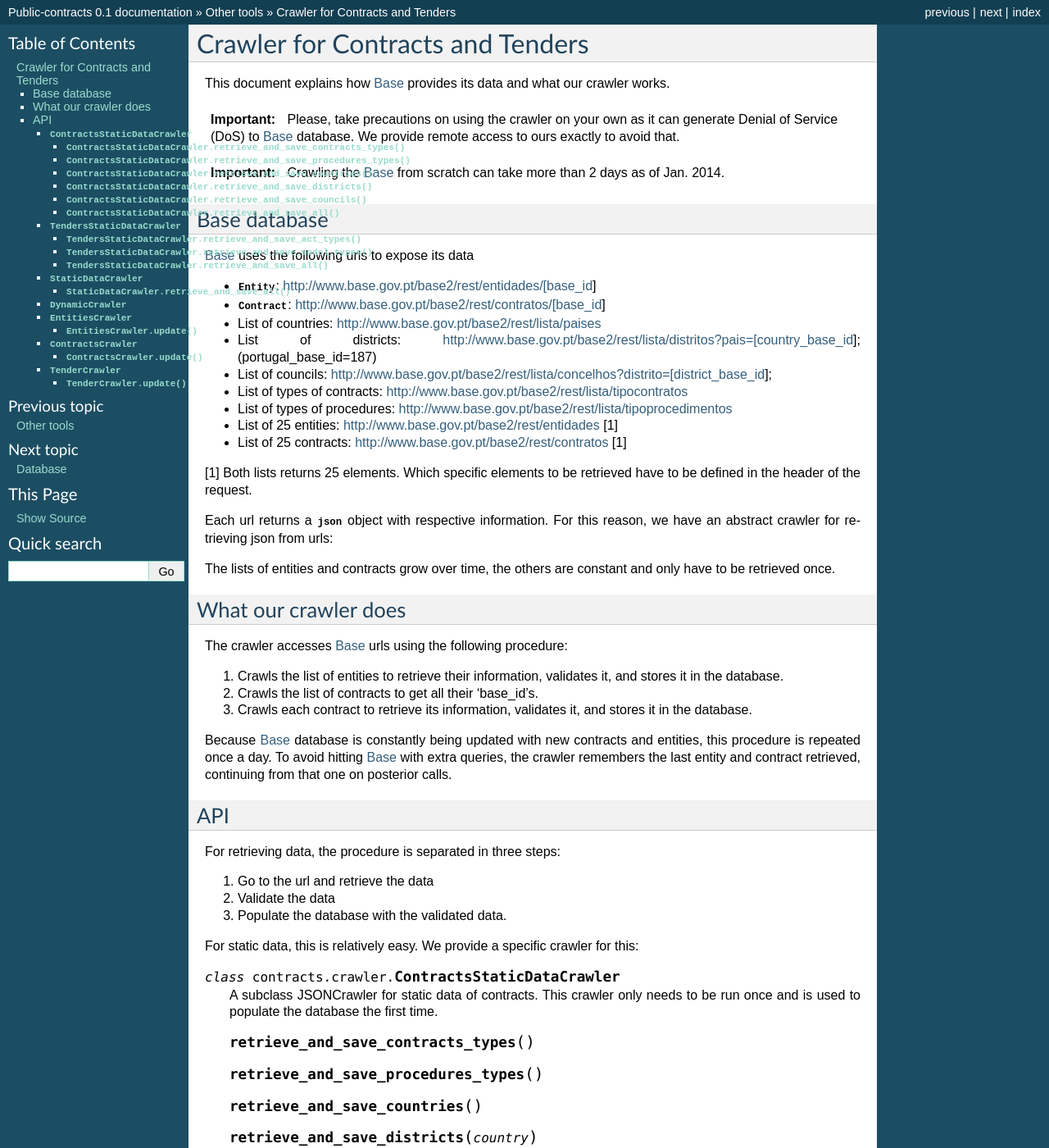
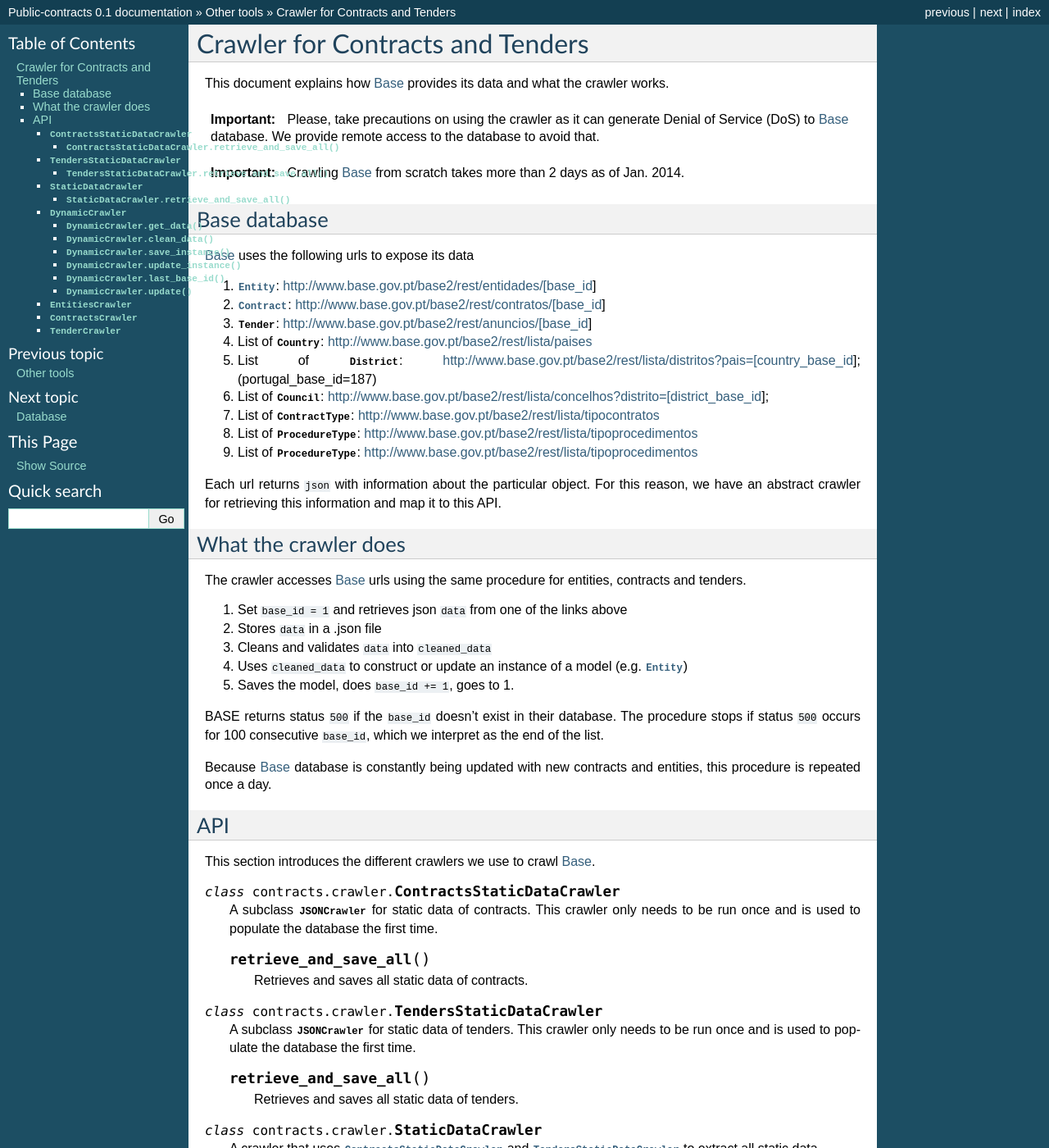
Before and after one commit to jorgecarleitao/public-contracts, a Sphinx documentation site: the page built from docs/tools/crawler.rst, in a window 1280 px wide and 1400 px high. Shown: the whole window at 82% size. Built offline with Sphinx 7.4.7, drawn with Linux system fonts in a browser that asks for light colours; some of the changed text lies outside the part shown.

Commit message:
Updated docs with latest version of the contracts crawler.

```diff
--- a/docs/tools/crawler.rst
+++ b/docs/tools/crawler.rst
@@ -6,55 +6,56 @@
 .. _Base: http://www.base.gov.pt/base2
 .. _requests: http://docs.python-requests.org/en/latest/
 
-This document explains how Base_ provides its data and what our crawler works.
+This document explains how Base_ provides its data and what the crawler works.
 
 .. important::
-    Please, take precautions on using the crawler on your own as it can generate Denial of
-    Service (DoS) to Base_ database. We provide remote access to ours exactly to avoid that.
+    Please, take precautions on using the crawler as it can generate Denial of
+    Service (DoS) to Base_ database. We provide remote access to the database to avoid that.
 
 .. important::
-    Crawling the Base_ from scratch can take more than 2 days as of Jan. 2014.
+    Crawling Base_ from scratch takes more than 2 days as of Jan. 2014.
 
 Base database
 -------------
 
 Base_ uses the following urls to expose its data
 
-- :class:`~models.Entity`: http://www.base.gov.pt/base2/rest/entidades/[base_id]
-- :class:`~models.Contract`: http://www.base.gov.pt/base2/rest/contratos/[base_id]
-- List of countries: http://www.base.gov.pt/base2/rest/lista/paises
-- List of districts: http://www.base.gov.pt/base2/rest/lista/distritos?pais=[country_base_id]; (portugal_base_id=187)
-- List of councils: http://www.base.gov.pt/base2/rest/lista/concelhos?distrito=[district_base_id];
-- List of types of contracts: http://www.base.gov.pt/base2/rest/lista/tipocontratos
-- List of types of procedures: http://www.base.gov.pt/base2/rest/lista/tipoprocedimentos
-- List of 25 entities: http://www.base.gov.pt/base2/rest/entidades [1]
-- List of 25 contracts: http://www.base.gov.pt/base2/rest/contratos [1]
+1. :class:`~contracts.models.Entity`: http://www.base.gov.pt/base2/rest/entidades/[base_id]
+2. :class:`~contracts.models.Contract`: http://www.base.gov.pt/base2/rest/contratos/[base_id]
+3. :class:`~contracts.models.Tender`: http://www.base.gov.pt/base2/rest/anuncios/[base_id]
+4. List of :class:`~contracts.models.Country`: http://www.base.gov.pt/base2/rest/lista/paises
+5. List of :class:`~contracts.models.District`: http://www.base.gov.pt/base2/rest/lista/distritos?pais=[country_base_id]; (portugal_base_id=187)
+6. List of :class:`~contracts.models.Council`: http://www.base.gov.pt/base2/rest/lista/concelhos?distrito=[district_base_id];
+7. List of :class:`~contracts.models.ContractType`: http://www.base.gov.pt/base2/rest/lista/tipocontratos
+8. List of :class:`~contracts.models.ProcedureType`: http://www.base.gov.pt/base2/rest/lista/tipoprocedimentos
+9. List of :class:`~contracts.models.ProcedureType`: http://www.base.gov.pt/base2/rest/lista/tipoprocedimentos
 
-[1] Both lists returns 25 elements. Which specific elements to be retrieved have to be defined
-in the header of the request.
+Each url returns ``json`` with information about the particular object.
+For this reason, we have an abstract crawler for retrieving this information
+and map it to this API.
 
-Each url returns a :mod:`json` object with respective information. For this reason,
-we have an abstract crawler for retrieving json from urls:
-
-The lists of entities and contracts grow over time, the others are constant and only have to be retrieved once.
-
-What our crawler does
+What the crawler does
 ---------------------
 
-The crawler accesses Base_ urls using the following procedure:
+The crawler accesses Base_ urls using the same procedure for entities, contracts and tenders.
 
-1. Crawls the list of entities to retrieve their information, validates it, and stores it in the database.
-2. Crawls the list of contracts to get all their 'base_id's.
-3. Crawls each contract to retrieve its information, validates it, and stores it in the database.
+1. Set ``base_id = 1`` and retrieves json ``data`` from one of the links above
+2. Stores ``data`` in a .json file
+3. Cleans and validates ``data`` into ``cleaned_data``
+4. Uses ``cleaned_data`` to construct or update an instance of a model (e.g. :class:`~contracts.models.Entity`)
+5. Saves the model, does ``base_id += 1``, goes to 1.
+
+BASE returns status ``500`` if the ``base_id`` doesn't exist in their database.
+The procedure stops if status ``500`` occurs for 100 consecutive ``base_id``,
+which we interpret as the end of the list.
 
 Because Base_ database is constantly being updated with new contracts and entities,
 this procedure is repeated once a day.
-To avoid hitting Base_ with extra queries, the crawler remembers the last entity and contract retrieved,
-continuing from that one on posterior calls.
-
 
 API
 -----
+
+This section introduces the different crawlers we use to crawl Base_.
 
 .. class::AbstractCrawler
 
@@ -63,119 +64,158 @@
 
     .. method:: goToPage(url)
 
-        Returns the html of the url, using requests_.
+        Returns the content of the url, using requests_.
 
 .. class::JSONCrawler
 
-    A subclass of AbstractCrawler able to retrieve JSON content from an url.
-    It has one method:
+    A subclass of :class:`AbstractCrawler` to retrieve JSON content from an url.
+    It overwrites :meth:`~AbstractCrawler.goToPage`:
 
     .. method:: goToPage(url)
 
         Returns a dictionary corresponding to the json content of the url.
 
-For retrieving data, the procedure is separated in three steps:
-
-1. Go to the url and retrieve the data
-2. Validate the data
-3. Populate the database with the validated data.
-
-For static data, this is relatively easy. We provide a specific crawler for this:
-
 .. class:: ContractsStaticDataCrawler
 
-    A subclass JSONCrawler for static data of contracts. This crawler only needs to be run once and
+    A subclass :class:`JSONCrawler` for static data of contracts. This crawler only needs to be run once and
     is used to populate the database the first time.
 
-    .. method:: retrieve_and_save_contracts_types()
-    .. method:: retrieve_and_save_procedures_types()
-    .. method:: retrieve_and_save_countries()
-    .. method:: retrieve_and_save_districts(country)
-    .. method:: retrieve_and_save_councils(district)
-
-        Methods to retrieve specific static data.
-
-    .. method:: retrieve_and_save_all
+    .. method:: retrieve_and_save_all()
 
         Retrieves and saves all static data of contracts.
 
 
 .. class:: TendersStaticDataCrawler
 
-    A subclass JSONCrawler for static data of tenders. This crawler only needs to be run once and
+    A subclass :class:`JSONCrawler` for static data of tenders. This crawler only needs to be run once and
     is used to populate the database the first time.
-
-    .. method:: retrieve_and_save_act_types()
-    .. method:: retrieve_and_save_model_types()
-
-        Methods to retrieve specific static data.
 
     .. method:: retrieve_and_save_all()
 
         Retrieves and saves all static data of tenders.
 
+
 .. class:: StaticDataCrawler
 
-    A crawler that uses composite design pattern to just extract all static date (tenders and contracts).
+    A crawler that uses :class:`ContractsStaticDataCrawler` and :class:`TendersStaticDataCrawler`
+    to extract all static data.
 
     .. method:: retrieve_and_save_all()
 
         Retrieves and saves all static data.
 
-For dynamic data, and given the size of the database, the approach is more complex.
+Given the size of Base_ database, and since it is constantly being updated,
+contracts, entities and tenders, use the following approach:
 
 .. class:: DynamicCrawler
 
-    A subclass JSONCrawler (abstract) that conceptually uses a directory to store files with lists of 25 summaries.
+    An abstract subclass of :class:`JSONCrawler` that implements
+    the crawling procedure described in the previous section.
 
-    .. attribute:: data_directory = '../../data'
+    .. attribute:: object_directory = None
+
+        A string with the directory where the ``.json`` files are stored; to be overwritten.
+
+    .. attribute:: object_name = None
+
+        A string with the name of the object used to name the ``.json`` files; to be overwritten.
+
+    .. attribute:: object_url = None
+
+        The url used to retrieve data from BASE; to be overwritten.
+
+    .. attribute:: object_model = None
+
+        The model to be constructed from the retrieved data; to be overwritten.
+
+    .. method:: get_data(base_id, flush=False)
+
+        Returns data from :attr:`object_url` using ``base_id`` and
+        stores it in a ``file`` in :attr:`object_directory` under the name ``<object_name>_<base_id>.json``.
+
+        If ``file`` already exists and ``flush=False``, directly returns its content;
+        otherwise, retrieves the content in the url creates/updates the ``file``.
+
+    .. staticmethod:: clean_data(data)
+
+        Cleans ``data``, returning a ``cleaned_data`` dictionary with keys being fields
+        of the :attr:`object_model` and values being extracted from ``data``.
+
+        This method is not implemented and has to be overwritten for each object.
+
+    .. method:: save_instance(cleaned_data)
+
+        Saves or updates an instance of type :attr:`object_model`
+        using the dictionary ``cleaned_data``.
+
+        This method can be overwritten for
+        changing how the instance is saved.
+
+        Returns a tuple ``(instance, created)`` where ``created`` is ``True`` if the instance
+        was created (and not just updated).
+
+    .. method:: update_instance(base_id, flush=False)
+
+        Uses :meth:`get_data`, :meth:`clean_data` and :meth:`save_instance` to
+        create or update an instance identified by ``base_id``. ``flush`` is passed to :meth:`get_data`.
+
+        Returns the output of :meth:`save_instance`.
+
+    .. method:: last_base_id()
+
+        Returns the highest ``base_id`` retrieved so far by :meth:`get_data`
+        by searching in :attr:`object_directory` for files in :attr:`object_directory`.
+
+    .. method:: update(flush=False)
+
+        Runs a loop over :meth:`update_instance` from ``base_id`` equal to :meth:`last_base_id`
+        with increase by 1 on each iteration until
+        no more results are returned for 100 consecutive calls of :meth:`update_instance`.
+
+        Returns all instances created during the loop.
 
 
 .. class:: EntitiesCrawler
 
-    A subclass of DynamicCrawler to crawl entities.
+    A subclass of :class:`DynamicCrawler` to populate :class:`~contracts.models.Entity` table.
 
-    It goes to all lists of entities in Base_, each with 25 elements, and store them in files in :attr:`data_directory`.
-    Uses the stored pages to create/update :class:`Entities <models.Entity>` in the database.
+    Overwrites :meth:`~DynamicCrawler.clean_data` to clean data to :class:`~contracts.models.Entity`.
 
-    .. method:: update()
+    Uses:
 
-        The entry point of this crawler; given the existence of :attr:`data_directory`,
-        updates :class:`Entities <models.Entity>` until database is fully synchronized with Base_.
+    * :attr:`~DynamicCrawler.object_directory`: ``'../../data/entities'``
+    * :attr:`~DynamicCrawler.object_name`: ``'entity'``;
+    * :attr:`~DynamicCrawler.object_url`: ``'http://www.base.gov.pt/base2/rest/entidades/%d'``
+    * :attr:`~DynamicCrawler.object_model`: :class:`~contracts.models.Entity`.
 
 
 .. class:: ContractsCrawler
 
-    A subclass of DynamicCrawler to crawl contracts.
+    A subclass of :class:`DynamicCrawler` to populate :class:`~contracts.models.Contract` table.
 
-    It goes to all lists of entities in Base_, each with 25 elements, and store the ids in files in :attr:`data_directory`.
+    Overwrites :meth:`~DynamicCrawler.clean_data` to clean data to :class:`~contracts.models.Contract`
+    and :meth:`~DynamicCrawler.save_instance` to also save ``ManytoMany`` relationships
+    of the :class:`~contracts.models.Contract`.
 
-    Goes to the page of each :class:`models.Contract`, obtained from the stored ids, and stores the information in
+    Uses:
 
-    .. attribute:: contracts_directory = '../../contracts'
-
-        directory of cached information of contracts.
-
-    .. warning:: This directory will be filled with lots of files,
-        with total size of ~1.7 GB as of Jan. of 2014.
-
-    .. method:: update()
-
-        Entry point of this crawler, given the existence of :attr:`contracts_directory` and :attr:`data_directory`,
-        downloads, caches and saves contracts until the database is fully synchronized with Base_.
+    * :attr:`object_directory`: ``'../../data/contracts'``
+    * :attr:`object_name`: ``'contract'``;
+    * :attr:`object_url`: ``'http://www.base.gov.pt/base2/rest/contratos/%d'``
+    * :attr:`object_model`: :class:`~contracts.models.Contract`.
 
 
 .. class:: TenderCrawler
 
-    A subclass of DynamicCrawler to crawl tenders.
+    A subclass of :class:`DynamicCrawler` to populate :class:`~contracts.models.Tender` table.
 
-    It sequentially searches for tenders with a given id, retrieves it, and caches the results in
+    Overwrites :meth:`~DynamicCrawler.clean_data` to clean data to :class:`~contracts.models.Tender`
+    and :meth:`~DynamicCrawler.save_instance` to also save ``ManytoMany`` relationships
+    of the :class:`~contracts.models.Tender`.
 
-    .. attribute:: tenders_directory = '../../tenders'
+    Uses:
 
-    Used to synchronized tenders with Base_.
-
-    .. method:: update()
-
-        Entry point of this crawler, given the existence of :attr:`tenders_directory` and :attr:`data_directory`,
-        downloads, caches and saves :class:`tenders <models.Tender>` until the database is fully synchronized with Base_.
+    * :attr:`object_directory`: ``'../../data/tenders'``
+    * :attr:`object_name`: ``'tender'``;
+    * :attr:`object_url`: ``'http://www.base.gov.pt/base2/rest/anuncios/%d'``
+    * :attr:`object_model`: :class:`~contracts.models.Tender`.
```
